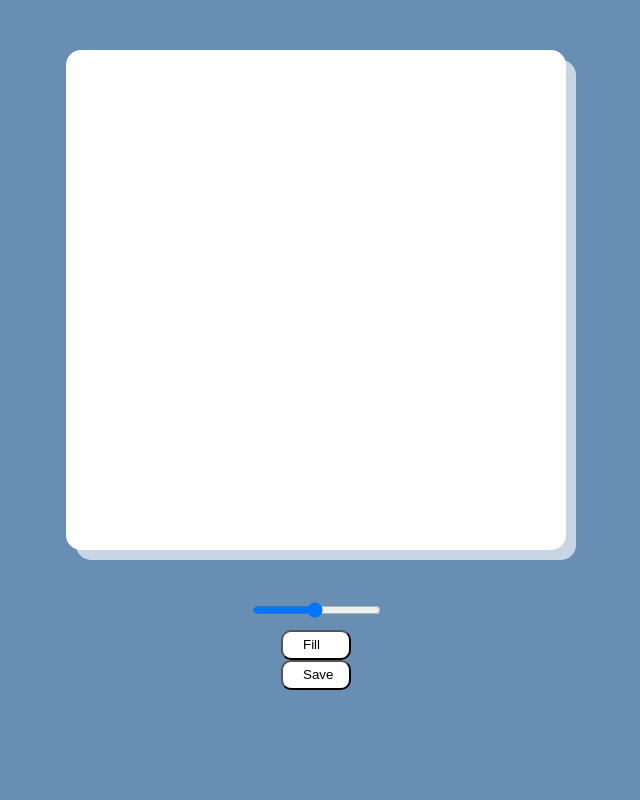
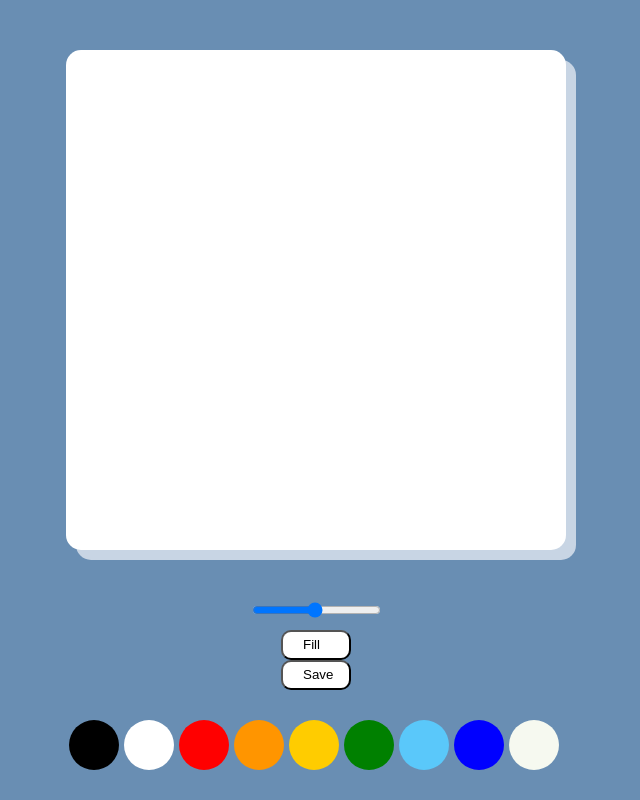
Before and after one commit to grace7937/paintjs, a plain HTML site: page index.html in a window 1280 px wide. Shown: the whole page, without its empty margins (324-964 px from the left). Drawn offline with Linux system fonts and the light colour scheme.

Commit message:
20201026

```diff
--- a/app.js
+++ b/app.js
@@ -1,6 +1,7 @@
 const canvas = document.getElementById("jsCanvas");
 const ctx = canvas.getContext("2d");
-const colors = document.getElementById("jsColor");
+const colors = document.getElementsByClassName("jsColor");
+const range = document.getElementById("jsRange");
 
 canvas.width = 500;
 canvas.height = 500;
@@ -52,7 +53,14 @@ function onMouseUp(event) {
 }
 
 function handleColorClick(event) {
-    console.log(event.target.style);
+    const color = event.target.style.backgroundColor;
+    ctx.strokeStyle = color;
+}
+
+
+function handleRangeChange(event) {
+    console.log(event);
+
 }
 
 if (canvas) {
@@ -60,6 +68,16 @@ if (canvas) {
     canvas.addEventListener("mousedown", startPainting );
     canvas.addEventListener("mouseup", stopPainting);
     canvas.addEventListener("mouseleave", stopPainting);
+
+}
+
+
+
+
+
+if (range) {
+    range.addEventListener("input", handleRangeChange)
+
 }
 
 Array.from(colors).forEach(color => color.addEventListener("click", handleColorClick));
--- a/index.html
+++ b/index.html
@@ -17,15 +17,15 @@
          <button id="jsMode">Fill</button>
             <button id="jsSave">Save</button></div>
         <div class="controls__colors" id="jsColors">
-            <div class="controls__color" id="jsColor style="background-color:black"></div>
-            <div class="controls__color" id="jsColor style="background-color:white"></div>
-            <div class="controls__color" id="jsColor style="background-color:red"></div>
-            <div class="controls__color" id="jsColor style="background-color:#FF9500"></div>
-            <div class="controls__color" id="jsColor style="background-color:#FFCC00"></div>
-            <div class="controls__color" id="jsColor style="background-color:green"></div>
-            <div class="controls__color" id="jsColor style="background-color:#5AC8FA"></div>
-            <div class="controls__color" id="jsColor style="background-color:blue"></div>
-            <div class="controls__color" id="jsColor style="background-color:#F6F9F0"></div>
+            <div class="controls__color jsColor" style="background-color:black"></div>
+            <div class="controls__color jsColor" style="background-color:white"></div>
+            <div class="controls__color jsColor" style="background-color:red"></div>
+            <div class="controls__color jsColor" style="background-color:#FF9500"></div>
+            <div class="controls__color jsColor" style="background-color:#FFCC00"></div>
+            <div class="controls__color jsColor" style="background-color:green"></div>
+            <div class="controls__color jsColor" style="background-color:#5AC8FA"></div>
+            <div class="controls__color jsColor" style="background-color:blue"></div>
+            <div class="controls__color jsColor" style="background-color:#F6F9F0"></div>
 
 
         </div>
```
